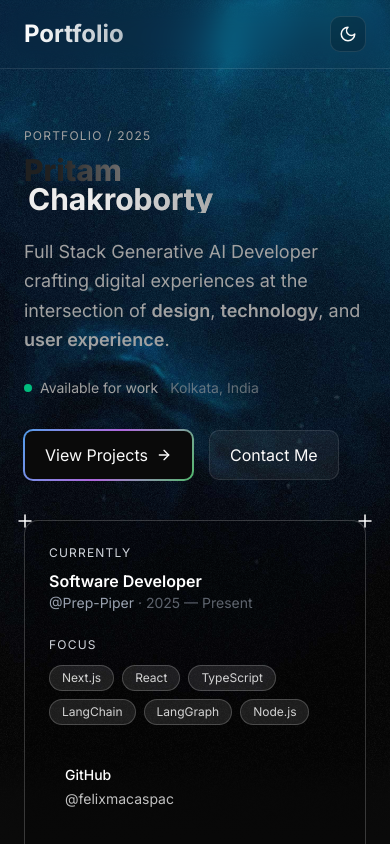
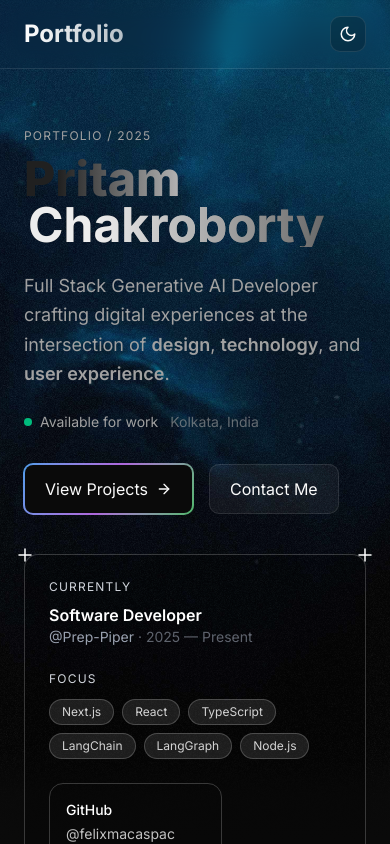
Before and after one commit to anynomous001/generative-ai-portfolio, a Next.js app: page / in a window 390 px wide. Shown: the top 844 px of the page. Built offline with nearby package versions, Linux system fonts and the light colour scheme.

Commit message:
font size updated

```diff
--- a/app/page.tsx
+++ b/app/page.tsx
@@ -80,7 +80,7 @@ export default function HomePage() {
 
             </h1> */}
 
-              <h1 className="mt-3 leading-[0.95] text-3xl sm:text-4xl md:text-6xl lg:text-[5.5rem] font-extrabold "
+              <h1 className="mt-3 leading-[0.95] text-5xl sm:text-5xl md:text-6xl lg:text-[5.5rem] font-extrabold "
                 style={{
                   background: "linear-gradient(90deg,#202020 10%,#c6c6c6 50%,#202020 90%)",
                   WebkitBackgroundClip: "text",
@@ -168,7 +168,7 @@ export default function HomePage() {
                     href={item.href}
                     target="_blank"
                     rel="noreferrer"
-                    className="rounded-xl p-4 hover:scale-[1.01] transition dark:text-white text-black"
+                    className="rounded-xl p-4 hover:scale-[1.01] transition dark:text-white text-black border border-white/[0.2]"
                   >
                     <div className="text-sm font-medium">{item.label}</div>
                     <div className="mt-1 text-sm text-black/75 dark:text-white/75">{item.handle}</div>
@@ -212,7 +212,7 @@ export default function HomePage() {
           />
 
 
-          <h1 className="font-sans font-semibold text-5xl sm:text-5xl md:text-5xl lg:text-[75px] leading-[1.05] tracking-tight flex items-center"
+          <h1 className="font-sans font-semibold text-5xl sm:text-5xl md:text-5xl lg:text-[75px] leading-[1.05] tracking-tight flex items-center "
             style={{
               background: "linear-gradient(90deg,#202020 10%,#c6c6c6 50%,#202020 90%)",
               WebkitBackgroundClip: "text",
```
